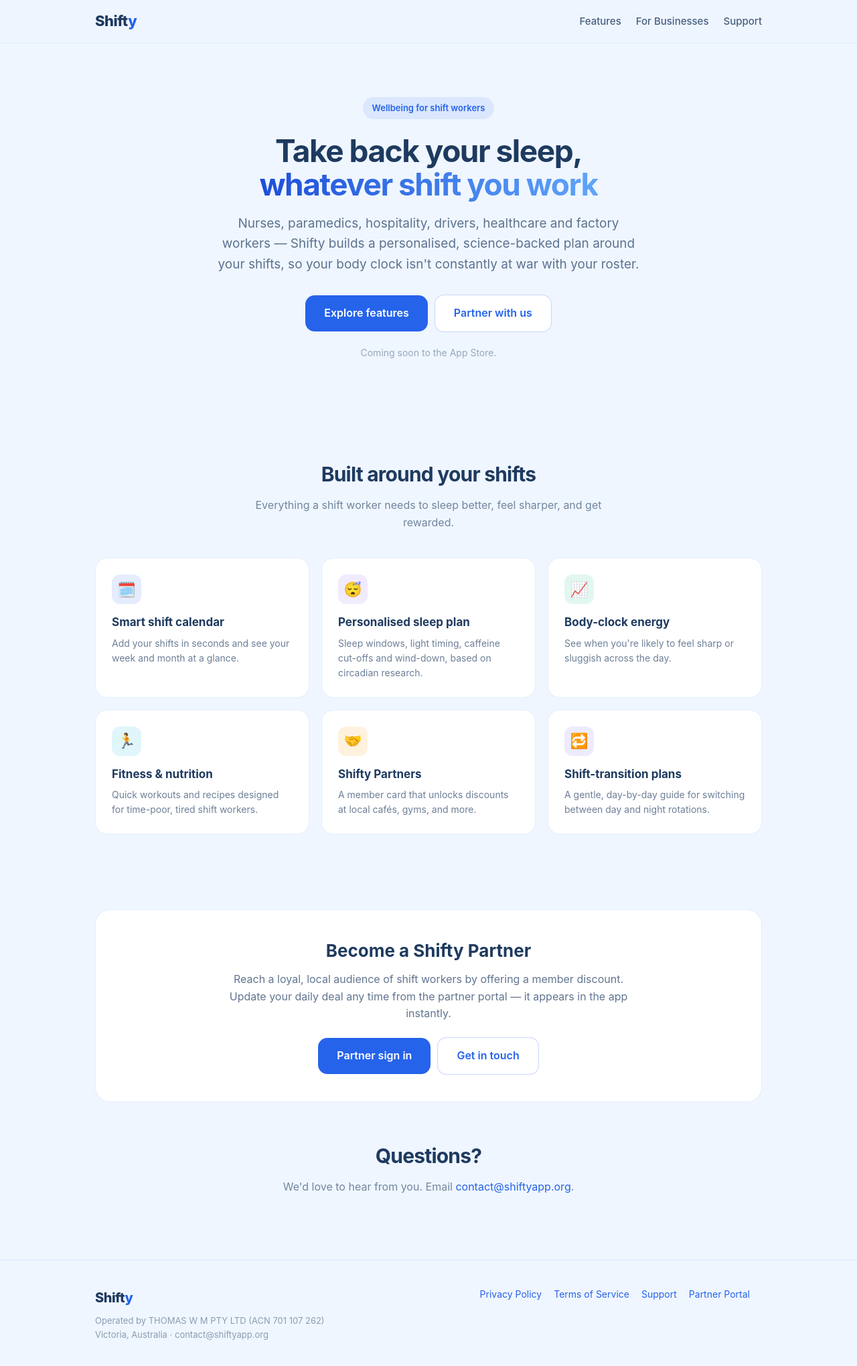
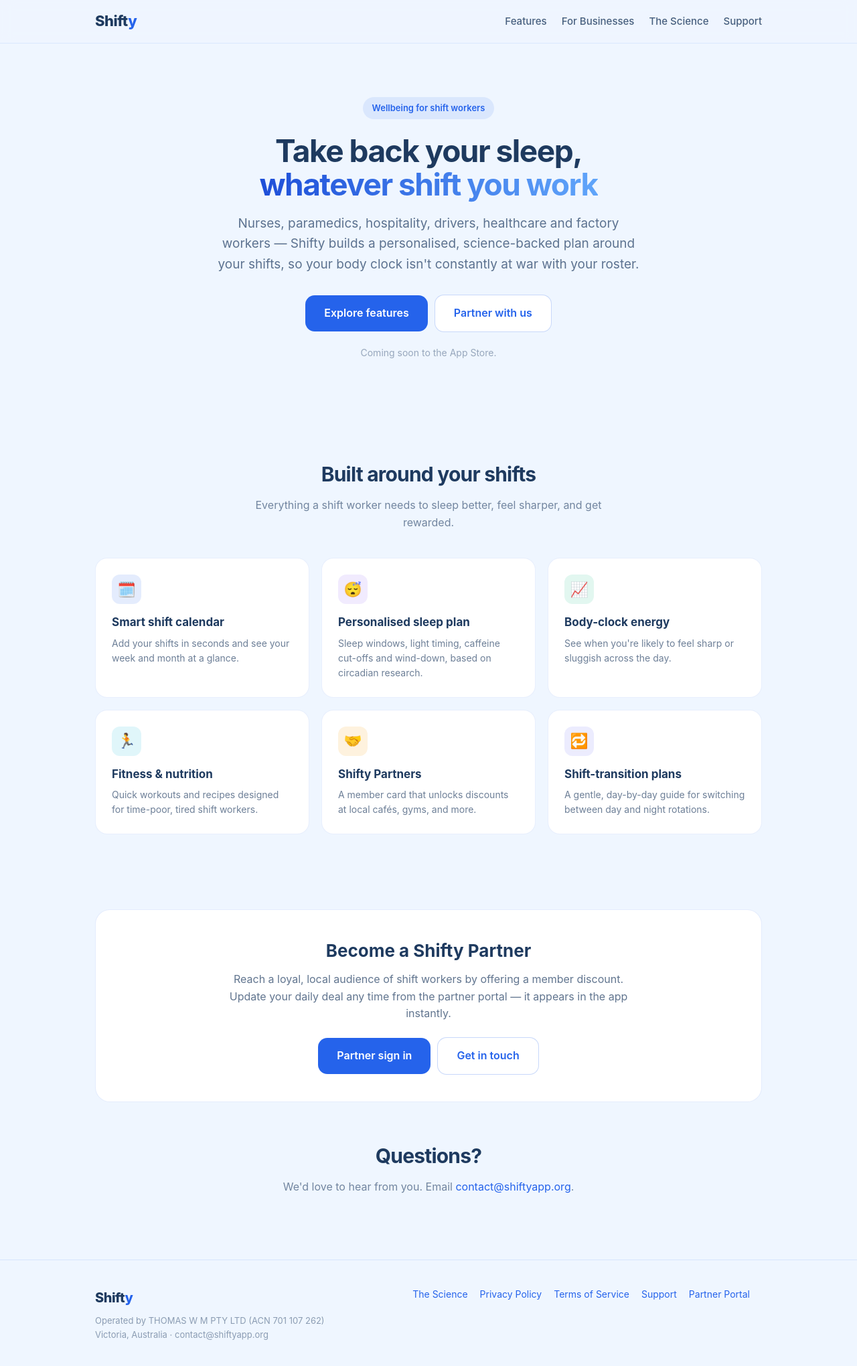
Before and after one commit to TomMoncrieff/Shifty, a Next.js app in the folder portal/: page / in a window 1280 px wide. Shown: the top 2040 px of the page at 67% size. Built offline with nearby package versions, Linux system fonts and the light colour scheme.

Commit message:
Update page.js

```diff
--- a/portal/app/page.js
+++ b/portal/app/page.js
@@ -65,6 +65,7 @@ export default function Home() {
           <nav className="nav-links">
             <a href="#features">Features</a>
             <a href="#business">For Businesses</a>
+            <a href="/science.html">The Science</a>
             <a href="/support.html">Support</a>
           </nav>
         </div>
@@ -157,6 +158,7 @@ export default function Home() {
             </div>
           </div>
           <div className="foot-links">
+            <a href="/science.html">The Science</a>
             <a href="/privacy.html">Privacy Policy</a>
             <a href="/terms.html">Terms of Service</a>
             <a href="/support.html">Support</a>
```
